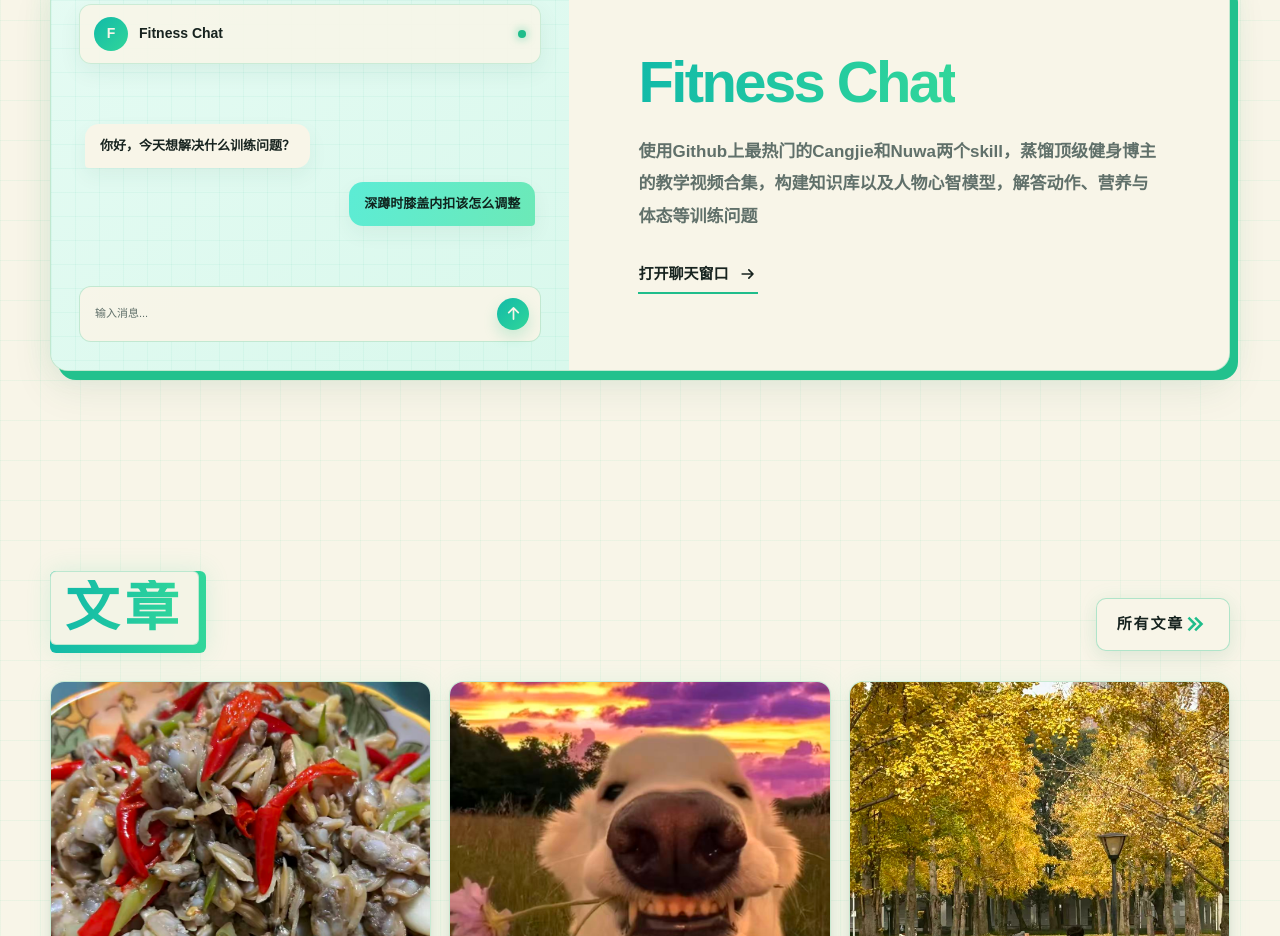
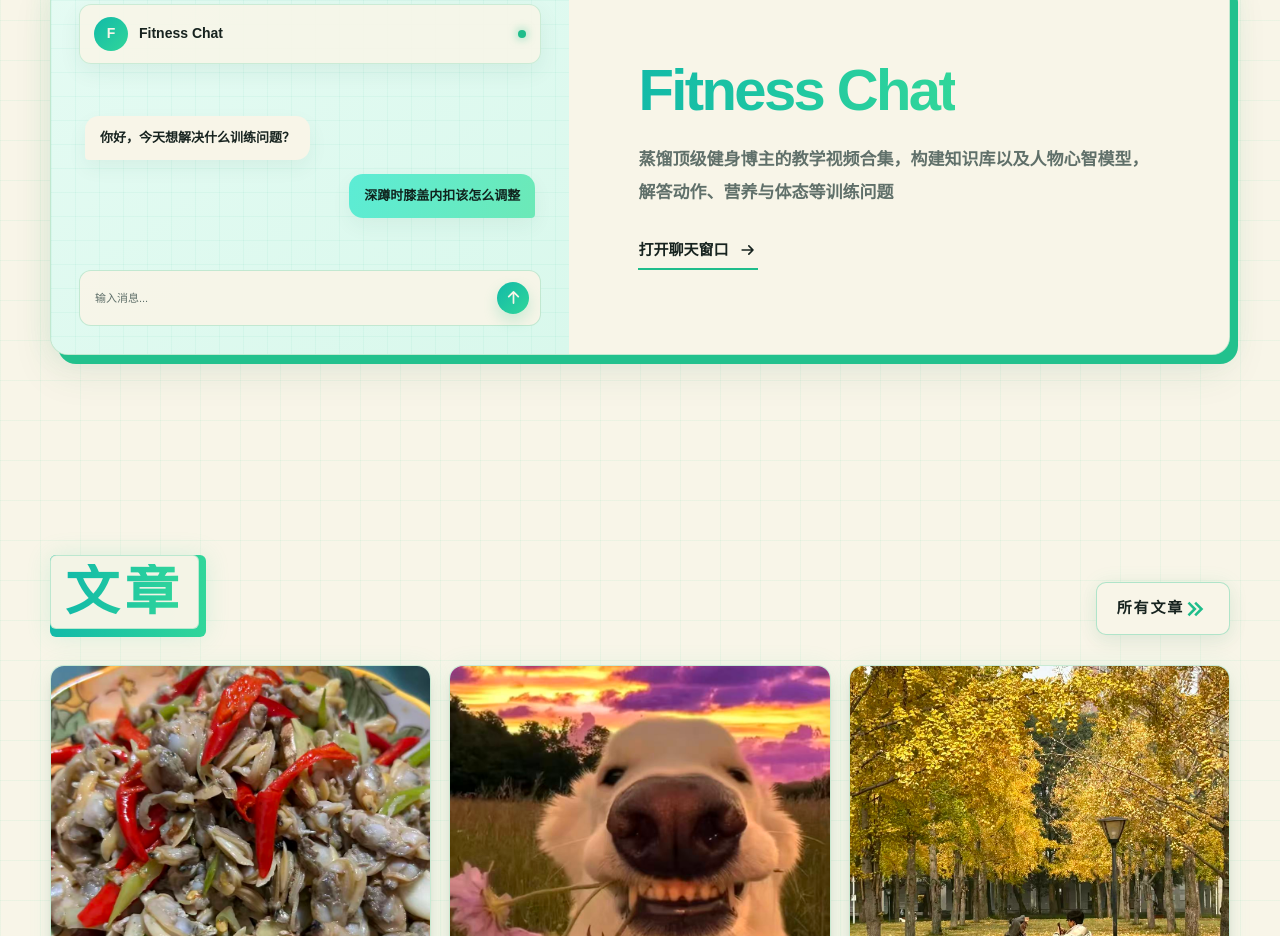
Before and after one commit to Jade-yu0211/jade-zheng-portfolio, a Next.js app: page / in a window 1280 px wide. Shown: the part 2460-3396 px from the top of the page. Built offline with nearby package versions, Linux system fonts and the light colour scheme.

Commit message:
Shorten the homepage Fitness Chat summary

```diff
--- a/app/product-showcase.tsx
+++ b/app/product-showcase.tsx
@@ -33,7 +33,7 @@ export default function ProductShowcase() {
 
       <div className="product-showcase-copy">
         <h3>Fitness Chat</h3>
-        <p>使用Github上最热门的Cangjie和Nuwa两个skill，蒸馏顶级健身博主的教学视频合集，构建知识库以及人物心智模型，解答动作、营养与体态等训练问题</p>
+        <p>蒸馏顶级健身博主的教学视频合集，构建知识库以及人物心智模型，解答动作、营养与体态等训练问题</p>
         <span className="product-showcase-cta">
           打开聊天窗口
           <svg aria-hidden="true" viewBox="0 0 24 24">
```
